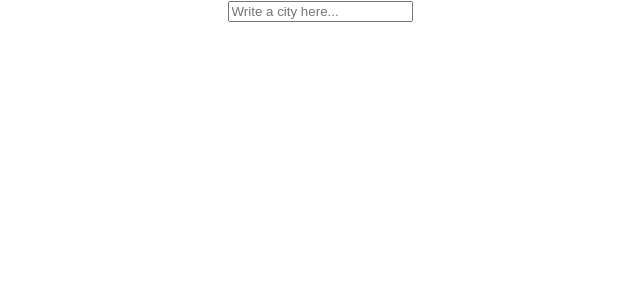
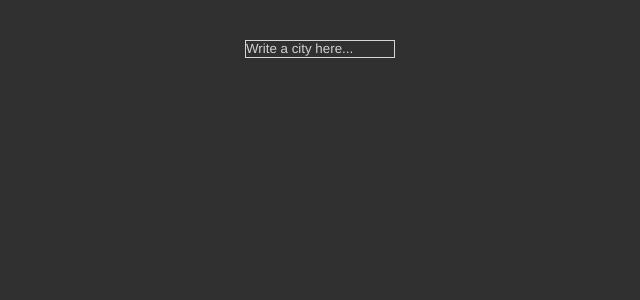
Before and after one commit to kallevo/S-sovellus, a React (Create React App) app: page / in a window 1280 px wide. Shown: the top 300 px of the page, without its empty margins (320-960 px from the left). Built offline with nearby package versions, Linux system fonts and the light colour scheme.

Commit message:
oma branch päivitetty

```diff
--- a/src/App.css
+++ b/src/App.css
@@ -1,38 +1,196 @@
-.App {
-  text-align: center;
+* {
+  box-sizing: border-box;
+  margin: 0;
+  padding: 0;
 }
 
-.App-logo {
-  height: 40vmin;
-  pointer-events: none;
+body {
+  font-family: Consolas;
+  color: springgreen;
+  background-color: #303030;
+  -webkit-font-smoothing: antialiased;
+  -moz-osx-font-smoothing: grayscale;
 }
 
-@media (prefers-reduced-motion: no-preference) {
-  .App-logo {
-    animation: App-logo-spin infinite 20s linear;
-  }
+p {
+  font-size: 1.6rem;
+}
+h1 {
+  font-size: 3rem;
 }
 
-.App-header {
-  background-color: #282c34;
-  min-height: 100vh;
+.App {
+  width: 100%;
+  height: 100vh;
+  position: relative;
+  text-align: center;
+  padding: 1rem;
+  overflow: auto;
+}
+.search{
+  text-align: center;
+  padding: 1rem;
+  line-height: 200%;
+}
+.App input {
+  font-family: Helvetica;
+  color: whitesmoke;
+  background-color: transparent;
+  border-radius: 0px;
+  padding-left: 0px;
+  padding-bottom: 1px;
+  width: 150px;
+  border: 1px solid rgba(255,255,255, 0.8);
+}
+::placeholder {
+  color: lightgrey;
+}
+.container {
+  width: 100%;
+  min-height: 400px;
+  margin: auto;
+  padding: 1rem;
+  position: relative;
+  display: flex;
+  flex-direction: row;
+  justify-content: space-between;
+}
+.App .top {
+  width: 100%;
+  margin: 1rem auto;
+}
+.App .description {
+  padding-top: 10px;
+  position: center;
+  right: 180%;
+  transform-origin: 0 0;
+}
+.App .bottom {
+  display: inline-block;
+  justify-content: center;
+  text-align: center;
+  width: 100%;
+  margin: 1rem auto;
+  border-radius: 12px;
+}
+.feels{
+  padding-bottom: 20px;
+}
+.humidity{
+  padding-bottom: 20px;
+}
+.bold {
+  font-weight: 600;
+}
+.savedCities {
+  float: left;
   display: flex;
   flex-direction: column;
-  align-items: center;
-  justify-content: center;
-  font-size: calc(10px + 2vmin);
-  color: white;
+  justify-content: space-between;
+  height:400px;
+  max-width:400px;
+  overflow: scroll;
+  overflow-x: hidden;
+  min-width: 200px;
+}
+::-webkit-scrollbar {
+  width: 15px;
+  height: 15px;
 }
 
-.App-link {
-  color: #61dafb;
+::-webkit-scrollbar-track {
+  border: 1px solid transparent;
+  border-radius: 0px;
 }
 
-@keyframes App-logo-spin {
-  from {
-    transform: rotate(0deg);
-  }
-  to {
-    transform: rotate(360deg);
-  }
+::-webkit-scrollbar-thumb {
+  background: #deff91;
+  border-radius: 1px;
 }
+
+::-webkit-scrollbar-thumb:hover {
+  background: #deff91;
+}
+.cityheader{
+  display: flex;
+  font-size: 1.6em;
+  text-align: justify;
+  padding-left: 45px;
+}
+.citydefault {
+  text-align: center;
+  padding-bottom: 300px;
+  padding-left: 10px;
+  font-size: 1.1em;
+  color: lightgrey;
+}
+.capitalize {
+  text-transform: capitalize;
+}
+
+.search-div {
+  display: flex;
+  flex-direction: column;
+  justify-content: space-between;
+  align-items: center;
+}
+
+.login {
+  margin-top: 15px;
+  align-items: center;
+  float: right;
+  width: 20%;
+}
+
+.inputgroup > label {
+  margin-top: 15px;
+  display: block;
+}
+
+button {
+  border-radius: 5px;
+  border: none;
+  color: whitesmoke;
+  background-color: royalblue;
+  cursor: pointer;
+  outline: 0;
+  padding: 2px 0;
+  font-weight: bold;
+  font-size: 16px;
+  width: 80px;
+}
+
+.regBtn {
+  background-color: #c589e0;
+  margin: 10px;
+}
+
+.searchButton {
+  width: 60px;
+  margin-left: 5px;
+}
+
+.pointer {
+  cursor: pointer;
+  margin-left: 3px;
+}
+
+img {
+  width: 6em;
+  height: 6em;
+}
+
+.formErrorText {
+  margin-top: 10px;
+  font-size: 20px;
+}
+
+.loginBtn {
+  background-color: #c589e0;
+  color: white;
+  margin-top: 10px;
+  width: 140px;
+}
+.delBtn{
+  background-color: palevioletred;
+}
```
